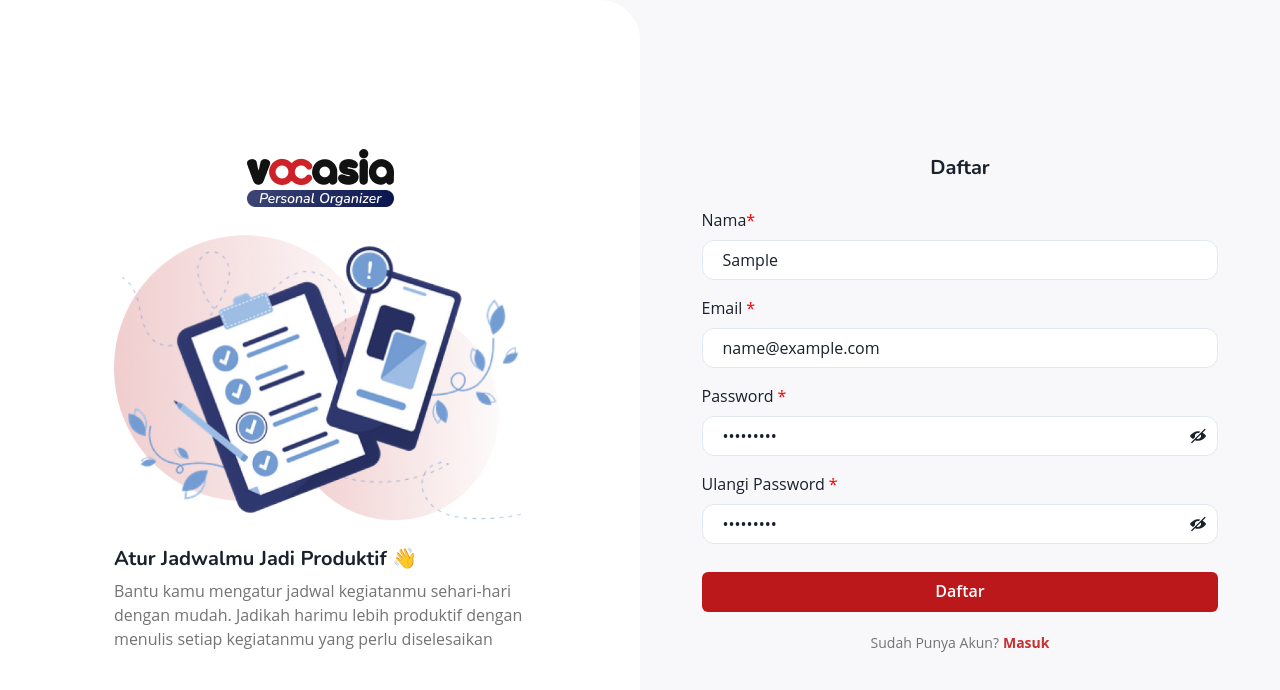
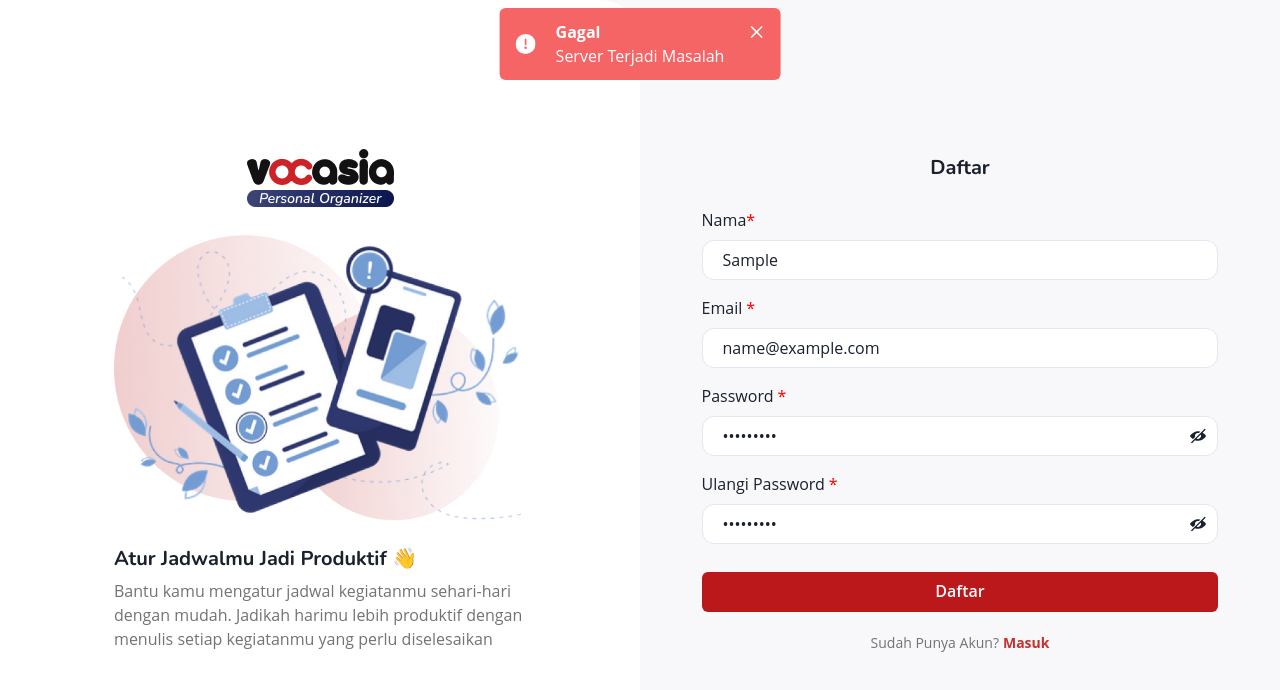
Before and after one commit to LukmanRambe/Mini-Project-Batch3, a Next.js app: page /auth/register in a window 1280 px wide. Both pictures are taken after typing "Sample", "name@example.com", "Sample123", "Sample123" into the empty fields and a click on the button "Daftar". Shown: the top 690 px of the page. Built offline with nearby package versions, Linux system fonts and the light colour scheme; no server answers.

Commit message:
Register OK

```diff
--- a/components/auth/Register.tsx
+++ b/components/auth/Register.tsx
@@ -1,5 +1,4 @@
 import React, { useState } from "react";
-import axios from "axios";
 import {
   Button,
   GridItem,
@@ -15,48 +14,106 @@ import {
   Container,
   Center,
   FormControl,
+  Alert,
+  AlertIcon,
+  AlertTitle,
+  AlertDescription,
+  CloseButton,
+  Spinner,
 } from "@chakra-ui/react";
 import { ViewIcon, ViewOffIcon } from "@chakra-ui/icons";
 import NextLink from "next/link";
+import { useRouter } from "next/router";
 
 const FormRegister = () => {
+  const router = useRouter();
+
+  // stateInput
   const [name, setName] = useState("");
   const [email, setEmail] = useState("");
   const [password, setPassword] = useState("");
   const [password_confirmation, setPasswordConfirmation] = useState("");
 
+  // error
   const [errorEmail, setErrorEmail] = useState("");
   const [errorPassword, setErrorPassword] = useState("");
   const [errorPasswordConfirm, setErrorPasswordConfirm] = useState("");
-  const handleSubmit = (e) => {
+
+  // alert
+  const [message, setMessage] = useState<string | null>(null);
+  const [responseCode, setResponseCode] = useState<number | null>(null);
+  const handleClose = (): void => {
+    setMessage("");
+    setResponseCode(null);
+  };
+  const [loading, setLoading] = useState(false);
+
+  // RegisterButton
+  const handleSubmit = async (e) => {
     e.preventDefault();
     const user = { name, email, password, password_confirmation };
 
     const filter =
       /^([a-zA-Z0-9_\.\-])+\@(([a-zA-Z0-9\-])+\.)+([a-zA-Z0-9]{2,4})+$/;
     const filterPas = /^(?=.*\d)(?=.*[a-z])(?=.*[A-Z]).{6,20}$/;
+
     if (filter.test(email)) {
       setErrorEmail("");
       if (filterPas.test(password)) {
         setErrorPassword("");
         if (password === password_confirmation) {
           // console.log(user);
-          fetch("https://nouky.xyz/b3/register", {
-            method: "POST",
-            headers: { "Content-Type": "application/json" },
-            body: JSON.stringify(user),
-          }).then(() => {
-            console.log("chekc");
-          });
+          try {
+            setLoading(true);
+            const response = await fetch("https://nouky.xyz/b3/register", {
+              method: "POST",
+              headers: {
+                "Content-Type": "application/json; charset=utf-8",
+              },
+              body: JSON.stringify(user),
+            });
+
+            const responseData = await response.json();
+
+            if (responseData.code === 201) {
+              setResponseCode(responseData.code);
+              setMessage(responseData.message);
+
+              setTimeout(() => {
+                router.push("/");
+                setResponseCode(null);
+                setMessage("");
+              }, 3000);
+            } else {
+              setResponseCode(responseData.status);
+              setMessage(responseData.messages.error);
+            }
+          } catch (err) {
+            setLoading(true);
+            setTimeout(() => {
+              setLoading(false);
+              console.log(err);
+              setResponseCode(400);
+              setMessage("Server Terjadi Masalah");
+            }, 500);
+          }
+
+          // fetch("https://nouky.xyz/b3/register", {
+          //   method: "POST",
+          //   headers: { "Content-Type": "application/json" },
+          //   body: JSON.stringify(user),
+          // }).then(() => {
+          //   console.log("chekc");
+          // });
         } else {
           setErrorPasswordConfirm(
-            "Password Konfirmasi tidak valid. Pastikan Password benar."
+            "Password tidak sama. Pastikan Password benar."
           );
         }
       } else {
         setErrorPasswordConfirm("");
         setErrorPassword(
-          "Password tidak valid. Pastikan format Password benar."
+          "Password tidak valid. (minimal 8 karakter, menggunakan minimal satu huruf besar dan angka)"
         );
       }
     } else {
@@ -77,6 +134,35 @@ const FormRegister = () => {
 
   return (
     <GridItem>
+      {message && (
+        <Alert
+          status={responseCode === 201 ? "success" : "error"}
+          position="absolute"
+          w="auto"
+          top="2"
+          left="50%"
+          transform="translateX(-50%)"
+          borderRadius="md"
+          color="white"
+          bg={responseCode === 201 ? "green.400" : "red.400"}
+        >
+          <AlertIcon color="white" />
+          <Box pr={10} pl={2}>
+            <AlertTitle>
+              {responseCode === 201 ? "Berhasil" : "Gagal"}
+            </AlertTitle>
+            <AlertDescription>{message}</AlertDescription>
+          </Box>
+          <CloseButton
+            alignSelf="flex-start"
+            position="absolute"
+            right={2}
+            top={2}
+            onClick={handleClose}
+          />
+        </Alert>
+      )}
+
       <VStack
         w="full"
         minH="100vh"
@@ -215,7 +301,8 @@ const FormRegister = () => {
                   transform: "scale(0.98)",
                 }}
               >
-                Daftar
+                {!loading && <p> Daftar</p>}
+                {loading && <Spinner> </Spinner>}
               </Button>
             </FormControl>
           </form>
```
